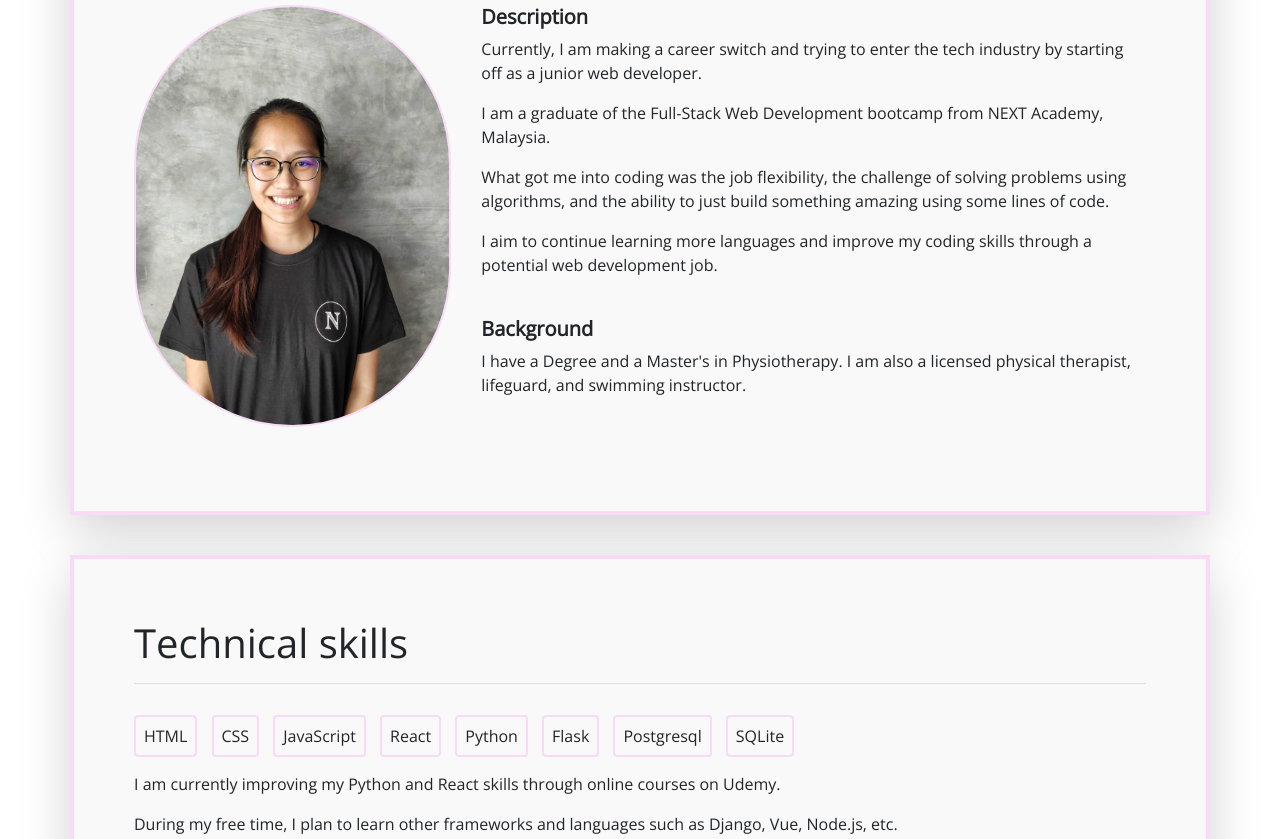
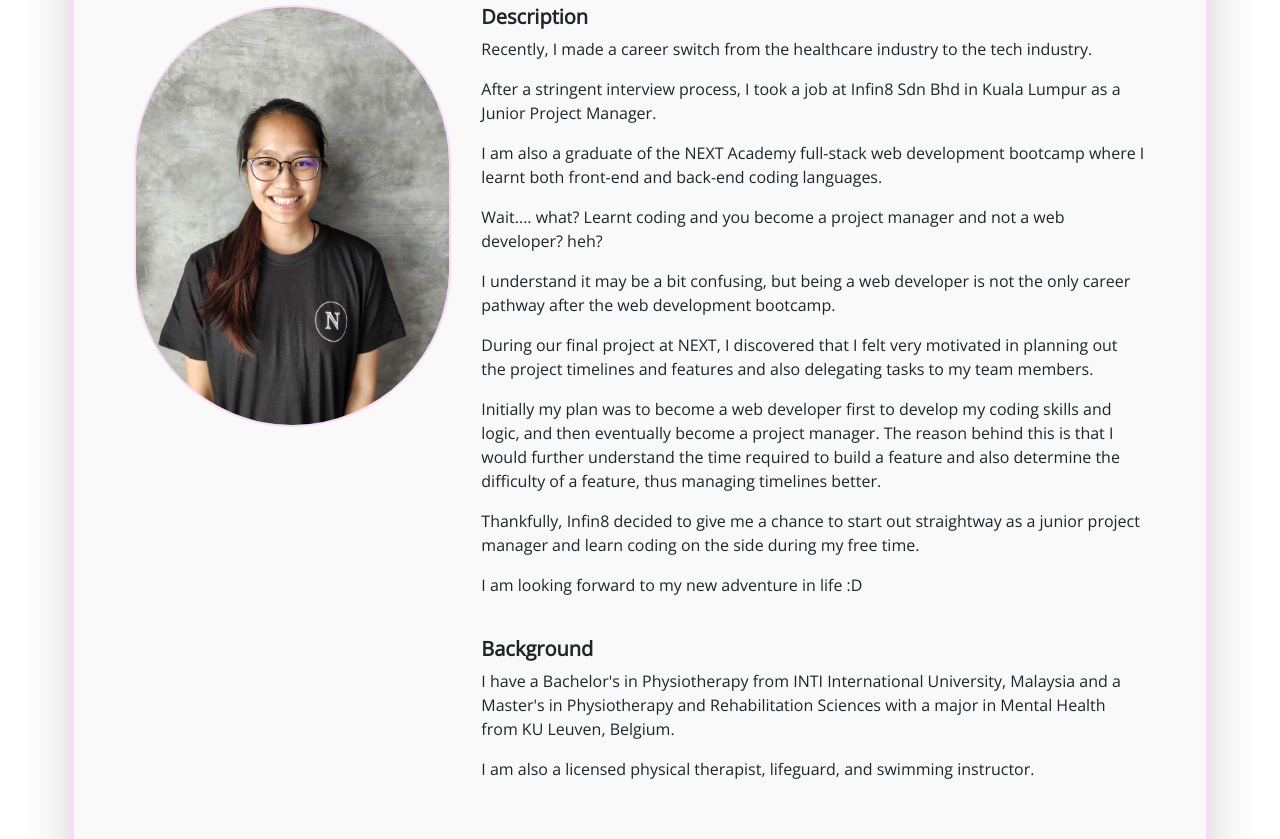
Before and after one commit to VictoriaLee91/website, a plain HTML site: page index.html in a window 1280 px wide. Shown: the part 489-1328 px from the top of the page. Drawn offline with nearby package versions, Linux system fonts and the light colour scheme.

Commit message:
changed description

```diff
--- a/index.html
+++ b/index.html
@@ -47,7 +47,7 @@
     <!-- Introduction-->
     <div class="jumbotron jumbotron-fluid">
         <div class="container-fluid">
-            <h2 class="display-4">Hi, I'm Victoria. I'm a junior web developer.</h2>
+            <h2 class="display-4">Hi! I'm Victoria :)</h2>
             <p class="lead">Scroll down to learn more about me :)</p>
         </div>
     </div>
@@ -63,17 +63,32 @@
                 </div>
                 <div class="col-md-8 mb-4">
                     <h5><strong>Description</strong></h5>
-                    <p>Currently, I am making a career switch and trying to enter the tech industry by starting off as a
-                        junior
-                        web developer.</p>
-                    <p>I am a graduate of the Full-Stack Web Development bootcamp from NEXT Academy, Malaysia.</p>
-                    <p>What got me into coding was the job flexibility, the challenge of solving problems using
-                        algorithms, and the ability to just build something amazing using some lines of code. </p>
-                    <p>I aim to continue learning more languages and improve my coding skills through a potential web
-                        development job.</p>
+                    <p>Recently, I made a career switch from the healthcare industry to the tech industry.</p>
+                    <p>After a stringent interview process, I took a job at Infin8 Sdn Bhd in Kuala Lumpur as a
+                        Junior Project Manager.</p>
+                    <p>I am also a graduate of the NEXT Academy full-stack web development bootcamp where I learnt both
+                        front-end and back-end coding languages.</p>
+                    <p>Wait.... what? Learnt coding and you become a project manager and not a web developer? heh? </p>
+                    <p>I understand it may be a bit confusing, but being a web developer is not the only career pathway
+                        after the web development bootcamp.
+                    </p>
+                    <p>During our final project at NEXT, I discovered that I felt very motivated in planning out the
+                        project
+                        timelines and features and also delegating tasks to my team members.</p>
+                    <p>Initially my plan was to become a web developer first to develop my coding skills and logic, and
+                        then eventually become a project manager. The reason behind this is that I would further
+                        understand the time required to
+                        build a feature and also determine the difficulty of a feature, thus managing timelines better.
+                    </p>
+                    <p>Thankfully, Infin8 decided to give me a chance to start out straightway as a junior project
+                        manager and learn coding on the side during my free time.</p>
+                    <p>I am looking forward to my new adventure in life :D</p>
                     </br>
                     <h5><strong>Background</strong></h5>
-                    <p>I have a Degree and a Master's in Physiotherapy. I am also a licensed physical therapist,
+                    <p>I have a Bachelor's in Physiotherapy from INTI International University, Malaysia and a Master's
+                        in Physiotherapy and Rehabilitation Sciences with a major in Mental Health from KU Leuven,
+                        Belgium.</p>
+                    <p>I am also a licensed physical therapist,
                         lifeguard,
                         and swimming instructor. </p>
                 </div>
@@ -100,6 +115,7 @@
             <div>
                 </br>
                 <p>I am currently improving my Python and React skills through online courses on Udemy.</p>
+                <p>In addition, I am also doing codewars and hackerrank to improve my algorithm writing skills.</p>
                 <p>During my free time, I plan to learn other frameworks and languages such as Django, Vue, Node.js,
                     etc.</p>
             </div>
@@ -137,6 +153,8 @@
                         <p class="card-text">Simple clone of Instagram.</p>
                         <p>Built using Python and Flask.</p>
                         <p>Google OAuth, Braintree, and SendGrid was implemented in this app.</p>
+                        <p>Unfortunately for safety purposes, I have deleted the bucket in Amazon Web Services that was
+                            hosting the images in the app. Therefore, the image links would be broken :( </p>
                         <a href="https://nextagram-march2019.herokuapp.com/" target="_blank">Visit the app here.</a>
                     </div>
                 </div>
```
